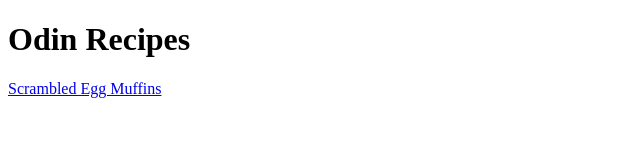
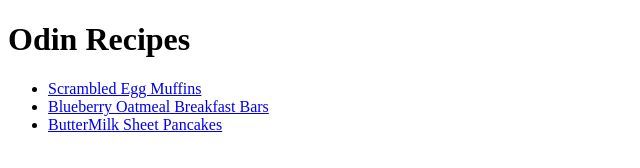
Before and after one commit to TevinCampbell91/odin-recipes, a plain HTML site: page index.html in a window 1280 px wide. Shown: the whole page, without its empty margins (0-640 px from the left). Drawn offline with Linux system fonts and the light colour scheme.

Commit message:
Add two receipe links to index.html

```diff
--- a/index.html
+++ b/index.html
@@ -6,6 +6,12 @@
     </head>
     <body>
         <h1>Odin Recipes</h1>
-        <a href="./recipes/eggbites.html">Scrambled Egg Muffins</a>
+        <ul>
+            <li> <a href="./recipes/eggbites.html">Scrambled Egg Muffins</a></li>
+            <li><a href="./recipes/blueberry-bars.html">Blueberry Oatmeal Breakfast Bars</a></li>
+            <li><a href=".recipes/sheet-pancakes.html">ButterMilk Sheet Pancakes</a></li>
+
+
+        </ul>
     </body>
 </html>
```
Also changed, not shown: recipes/blueberry-bars.html (added), recipes/sheet-pancakes.html (added).
